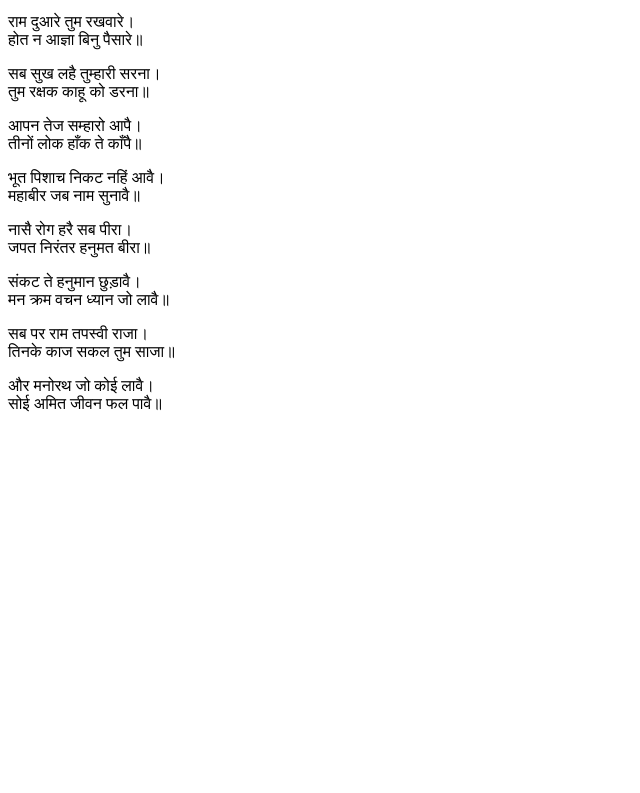
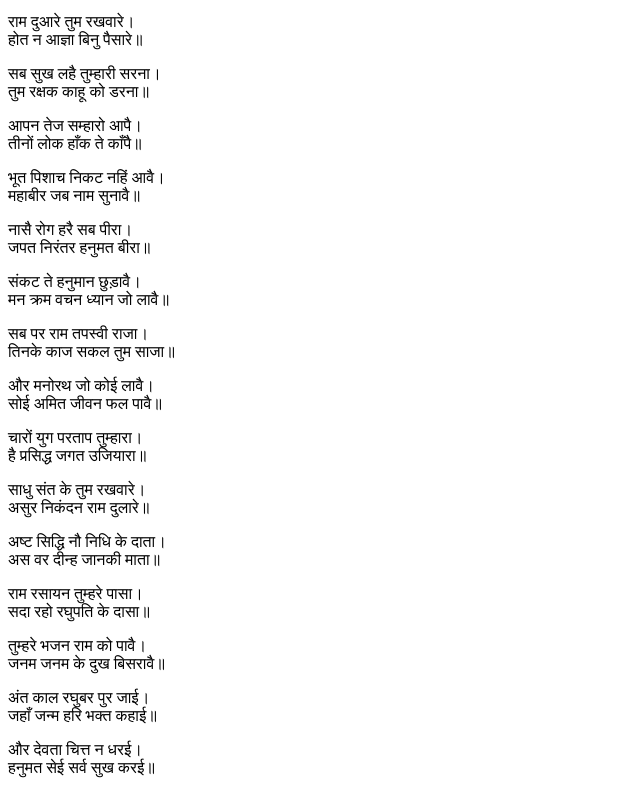
Before and after one commit to vijaybisht06/vijaybisht06.github.io, a plain HTML site: page index.html in a window 1280 px wide. Shown: the part 1186-1979 px from the top of the page, without its empty margins (0-640 px from the left). Before the commit the page ends 1615 px from the top, so only its background shows below. Drawn offline with Linux system fonts and the light colour scheme.

Commit message:
Update index.html

```diff
--- a/index.html
+++ b/index.html
@@ -147,3 +147,36 @@
 और मनोरथ जो कोई लावै।<br>
 सोई अमित जीवन फल पावै॥
 </p>
+<p>
+चारों युग परताप तुम्हारा।<br>
+है प्रसिद्ध जगत उजियारा॥
+</p>
+
+<p>
+साधु संत के तुम रखवारे।<br>
+असुर निकंदन राम दुलारे॥
+</p>
+
+<p>
+अष्ट सिद्धि नौ निधि के दाता।<br>
+अस वर दीन्ह जानकी माता॥
+</p>
+
+<p>
+राम रसायन तुम्हरे पासा।<br>
+सदा रहो रघुपति के दासा॥
+</p>
+
+<p>
+तुम्हरे भजन राम को पावै।<br>
+जनम जनम के दुख बिसरावै॥
+</p>
+
+<p>
+अंत काल रघुबर पुर जाई।<br>
+जहाँ जन्म हरि भक्त कहाई॥
+</p>
+<p>
+और देवता चित्त न धरई।<br>
+हनुमत सेई सर्व सुख करई॥
+</p>
```
